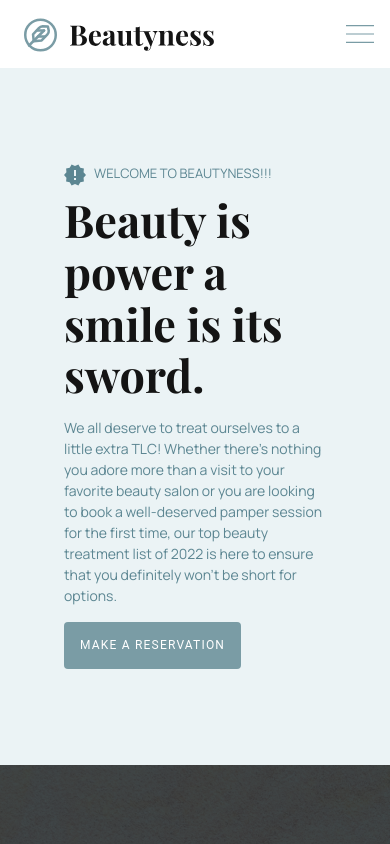
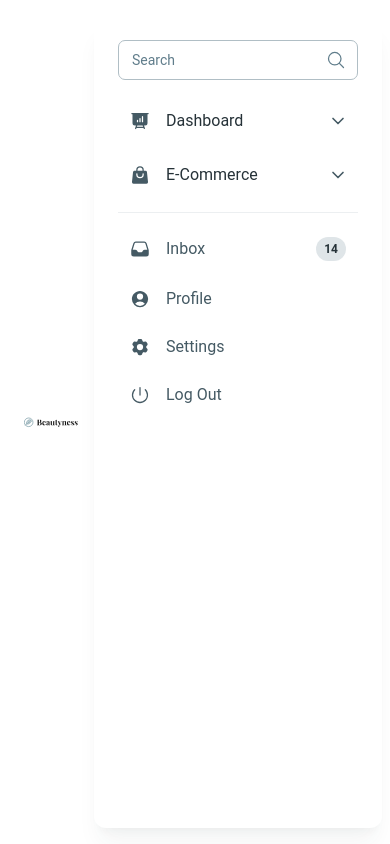
Before and after one commit to FatemeGhalandari/Beautyness, a React (Vite) app: page / in a window 390 px wide. Shown: the top 844 px of the page. Built offline with nearby package versions, Linux system fonts and the light colour scheme.

Commit message:
Fix paddings

```diff
--- a/src/components/Header.jsx
+++ b/src/components/Header.jsx
@@ -1,15 +1,12 @@
-import { useState } from "react";
-import { Logo, reservation, close, menu } from "../assets";
+import { Logo, reservation } from "../assets";
 import { headerLinks } from "../data";
 import { NavLink } from "react-router-dom";
 import { Menu } from "./Menu";
-
 const Header = () => {
-  const [toggle, setToggle] = useState(false);
   return (
-    <nav className="w-full flex py-4 justify-between items-center navbar sm:px-16 ss:px-8 px-4">
+    <nav className="w-full flex py-4 justify-between items-center navbar sm:px-16 ss:px-8 px-2">
       <div className="flex md:px-8 sm:px-4 px-2">
-        <NavLink to="/" className="flex sm:px-16 md:px-8">
+        <NavLink to="/" className="flex sm:px-16 md:px-8 px-2">
           <img
             src={Logo}
             alt="logo"
@@ -48,18 +45,8 @@ const Header = () => {
         </NavLink>
       </div>
       {/* responsive */}
-      <div className="md:hidden flex flex-1 justify-end items-center">
-        <img
-          src={toggle ? close : menu}
-          alt="menu"
-          className="w-[28px] h-[28px] object-contain"
-          onClick={() => setToggle((prev) => !prev)}
-        />
-        <div
-          className={`${
-            !toggle ? "hidden" : "flex"
-          } absolute top-14 left-0 bg-[#FFF] pt-4 w-full item-center justify-center`}
-        >
+      <div className="md:hidden flex ">
+        <div className="flex items-center justify-center">
           <Menu />
         </div>
       </div>
```
